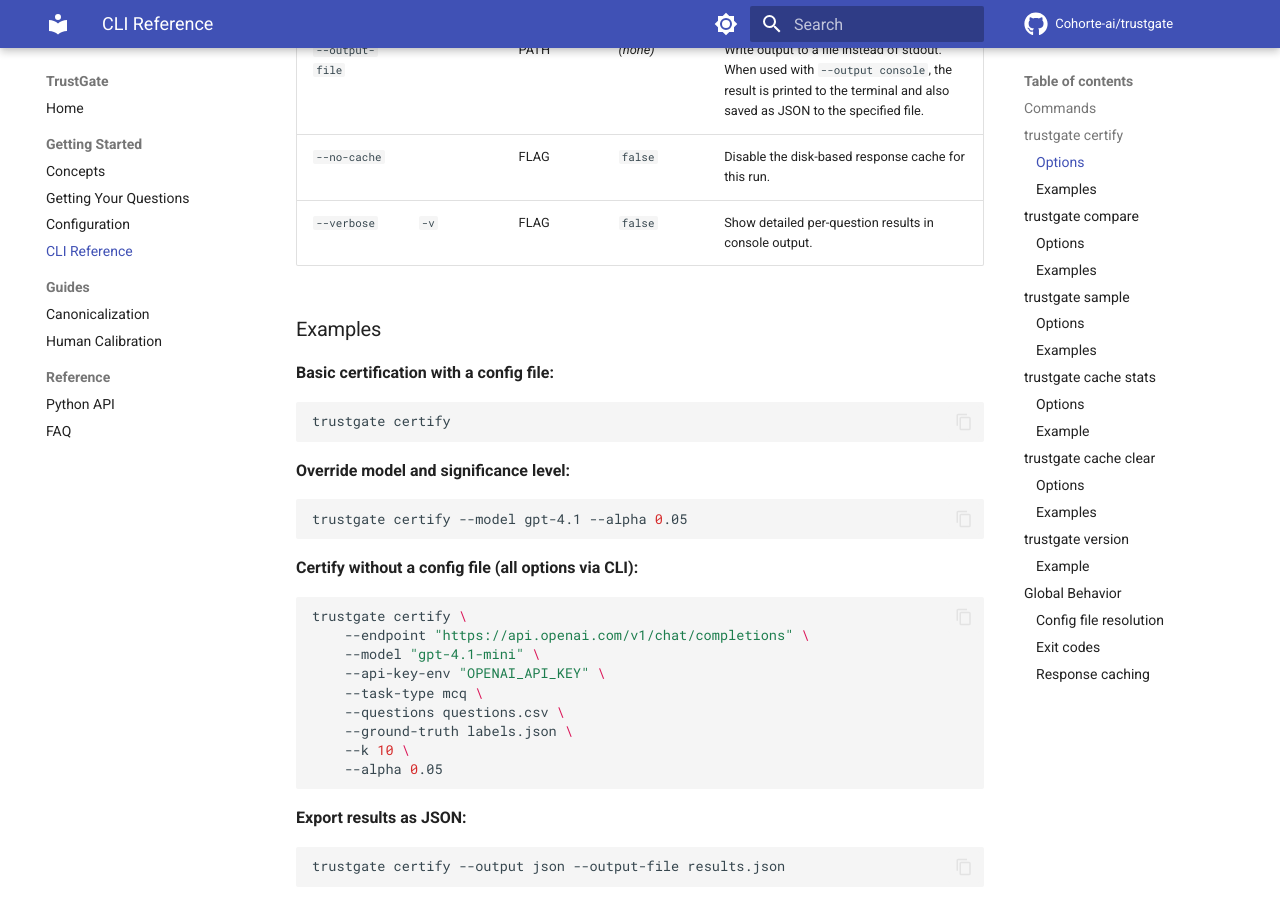
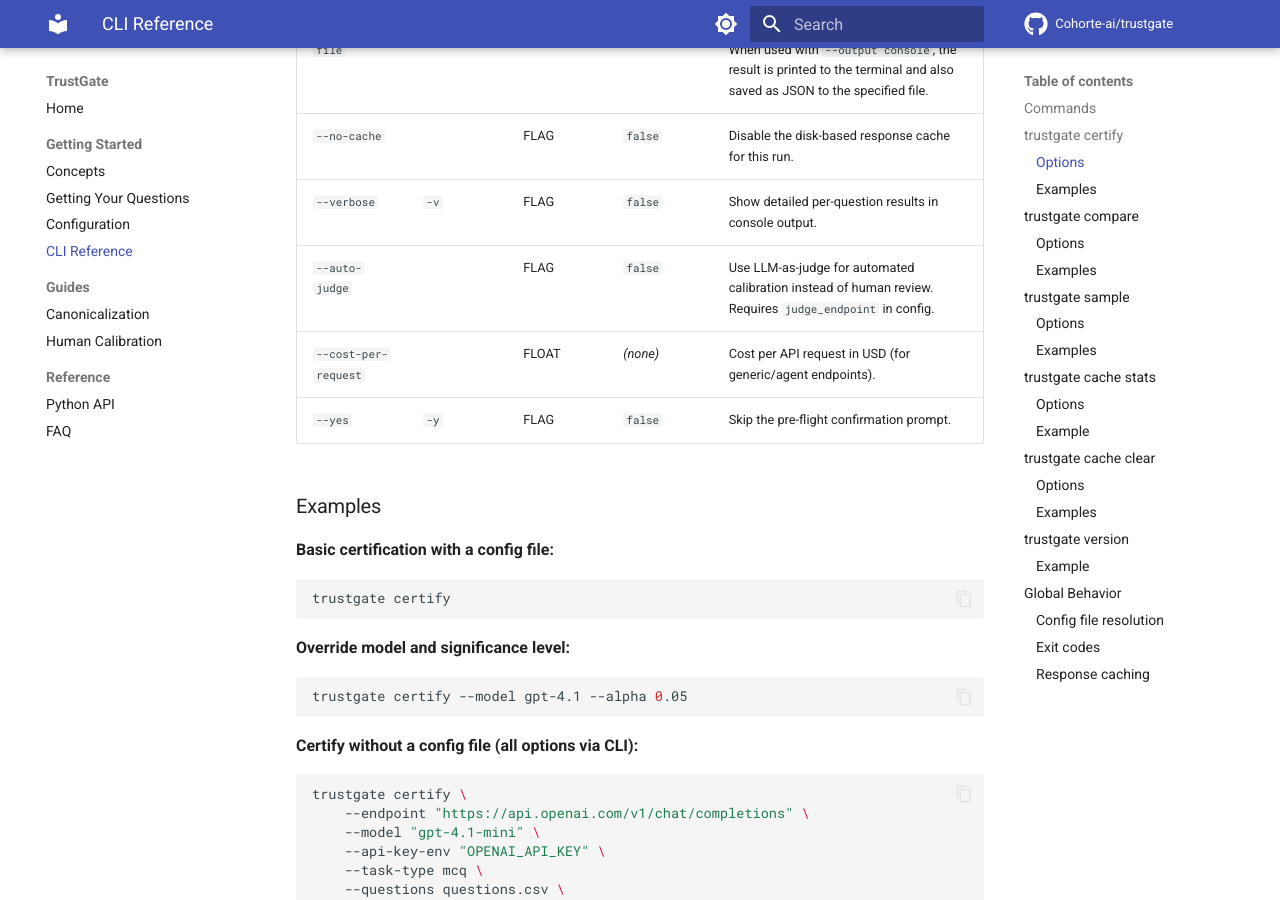
Before and after one commit to Cohorte-ai/trustgate, an MkDocs documentation site: the page built from docs/cli.md, in a window 1280 px wide and 900 px high, scrolled down 1691 px. Built offline with MkDocs 1.6.1 and Material for MkDocs 9.7.7, drawn with Linux system fonts in a browser that asks for light colours; comment, search, counter and statistics services are not loaded.

Commit message:
Add --auto-judge, --cost-per-request, --yes to CLI docs, fix judge_endpoint scope
Co-Authored-By: Claude Opus 4.6 (1M context) <noreply@anthropic.com>

```diff
--- a/docs/cli.md
+++ b/docs/cli.md
@@ -51,6 +51,9 @@ trustgate certify [OPTIONS]
 | `--output-file` | | PATH | *(none)* | Write output to a file instead of stdout. When used with `--output console`, the result is printed to the terminal and also saved as JSON to the specified file. |
 | `--no-cache` | | FLAG | `false` | Disable the disk-based response cache for this run. |
 | `--verbose` | `-v` | FLAG | `false` | Show detailed per-question results in console output. |
+| `--auto-judge` | | FLAG | `false` | Use LLM-as-judge for automated calibration instead of human review. Requires `judge_endpoint` in config. |
+| `--cost-per-request` | | FLOAT | *(none)* | Cost per API request in USD (for generic/agent endpoints). |
+| `--yes` | `-y` | FLAG | `false` | Skip the pre-flight confirmation prompt. |
 
 ### Examples
 
```
Also changed, not shown: docs/configuration.md (+2 -2 lines).
